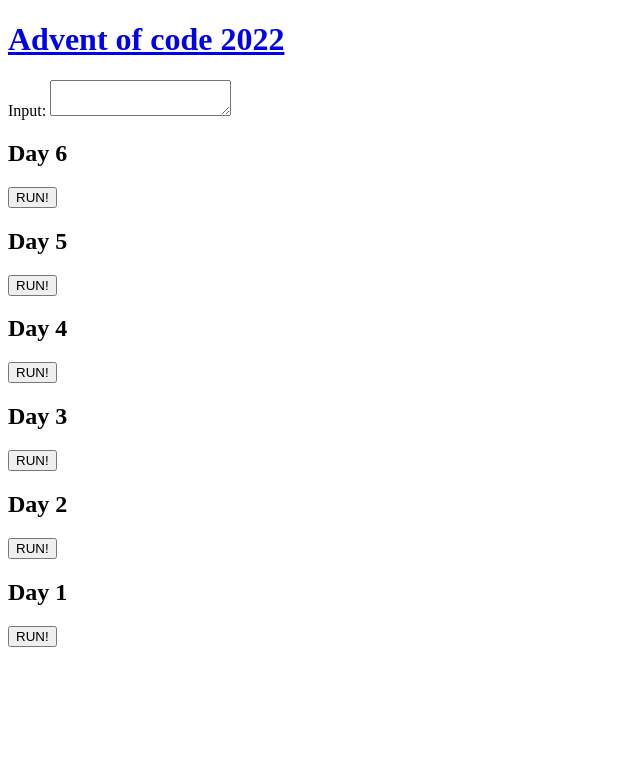
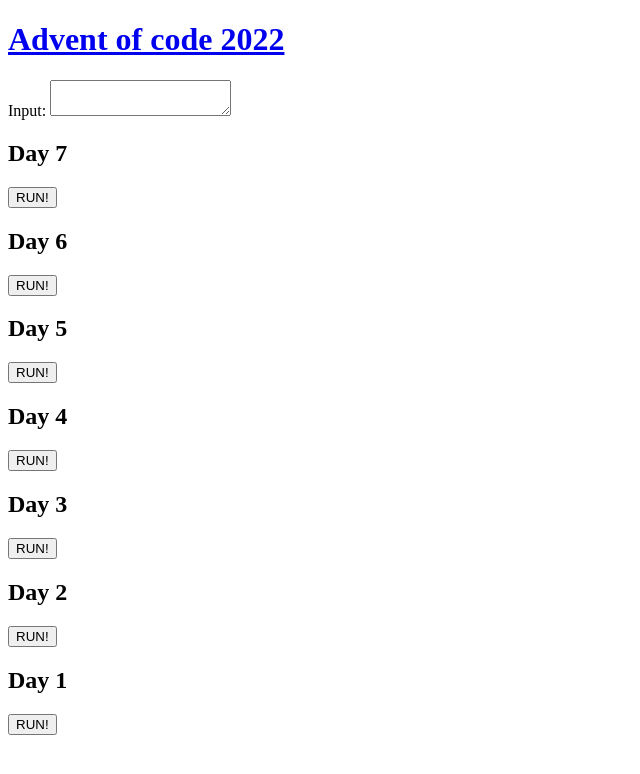
Before and after one commit to Demborg/aoc22, a React (Vite) app: page / in a window 1280 px wide. Shown: the top 774 px of the page, without its empty margins (0-640 px from the left). Built offline with nearby package versions, Linux system fonts and the light colour scheme.

Commit message:
day7 part1

```diff
--- /dev/null
+++ b/src/7.ts
@@ -0,0 +1,50 @@
+import { Result } from "./types";
+
+interface Dir {
+  parent?: Dir;
+  children: { [key: string]: Dir };
+  size: number;
+}
+
+const totalSize = (dir: Dir): number => {
+  return (
+    dir.size +
+    Object.keys(dir.children)
+      .map((key) => totalSize(dir.children[key]))
+      .reduce((a, b) => a + b, 0)
+  );
+};
+
+export const day7 = (input: string): Result => {
+  const dirs: Dir[] = [{ children: {}, size: 0 }];
+  let active = dirs[0];
+  input.split("\n").forEach((row) => {
+    const words = row.split(" ");
+    const size = parseFloat(words[0]);
+    if (size) {
+      active.size += size;
+    } else if (words[1] == "cd") {
+      const dir = words[2];
+      if (dir === "..") {
+        active = active.parent!;
+      } else {
+        if (!active.children[dir]) {
+          const newDir = { parent: active, children: {}, size: 0 };
+          dirs.push(newDir);
+          active.children[dir] = newDir;
+        }
+        active = active.children[dir];
+      }
+    } else {
+      console.log("ignoring ", row);
+    }
+  });
+
+  return [
+    dirs
+      .map(totalSize)
+      .filter((size) => size < 100000)
+      .reduce((a, b) => a + b),
+    -1,
+  ];
+};
--- a/src/App.tsx
+++ b/src/App.tsx
@@ -7,6 +7,7 @@
 import { day4 } from "./4";
 import { day5 } from "./5";
 import { day6 } from "./6";
+import { day7 } from "./7";
 
 const Day = (props: {
   input: MutableRefObject<string>;
@@ -39,6 +40,7 @@
         <a href="https://adventofcode.com/2022">Advent of code 2022</a>
       </h1>
       Input: <textarea onChange={(e) => (inputRef.current = e.target.value)} />
+      <Day input={inputRef} day={7} function={day7} />
       <Day input={inputRef} day={6} function={day6} />
       <Day input={inputRef} day={5} function={day5} />
       <Day input={inputRef} day={4} function={day4} />
```
Also changed, not shown: 1 other file (tests, documents, lock files or other folders).
